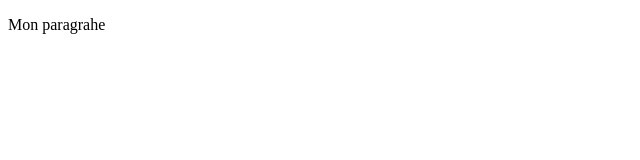
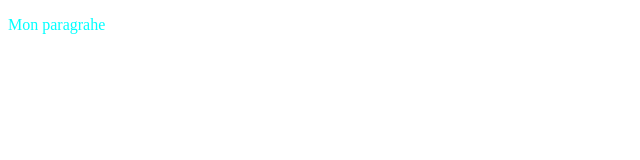
Before and after one commit to NafiNgom/testgit, a plain HTML site: page index.html in a window 1280 px wide. Shown: the whole page, without its empty margins (0-640 px from the left). Drawn offline with Linux system fonts and the light colour scheme.

Commit message:
modificationcss

```diff
--- a/index.html
+++ b/index.html
@@ -1,11 +1,14 @@
 <!DOCTYPE html>
 <html lang="en">
+
 <head>
     <meta charset="UTF-8">
     <meta name="viewport" content="width=device-width, initial-scale=1.0">
     <title>Document</title>
 </head>
+
 <body>
-    <p> Mon paragrahe </p>
+    <p style="color: aqua;"> Mon paragrahe </p>
 </body>
+
 </html>
```
